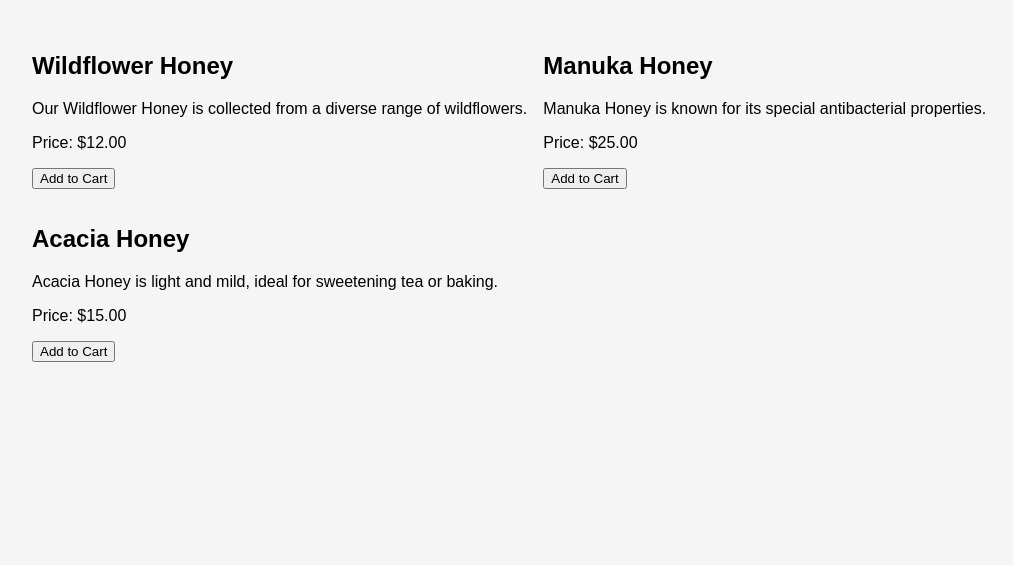
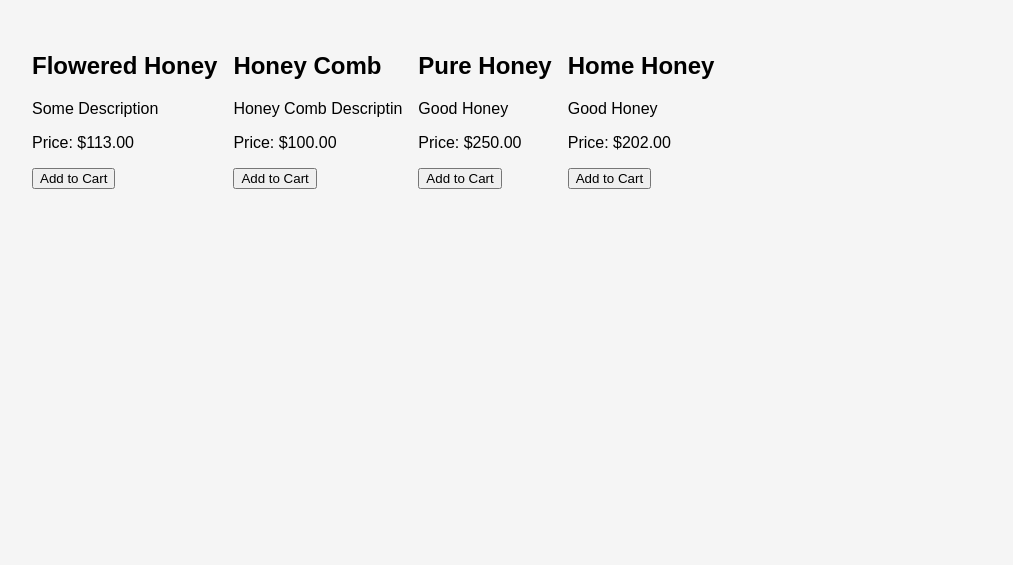
Before and after one commit to OleksandrKarpenkoUA/honey_shop, a Django app: page /products/ in a window 1280 px wide. Shown: the part 87-652 px from the top of the page, without its empty margins (0-1013 px from the left). Run offline with Django 5.2, Linux system fonts and the light colour scheme; data comes from the database, SQL or seed files in the repository.

Commit message:
change goods model and change product page

```diff
--- a/app/settings.py
+++ b/app/settings.py
@@ -119,7 +119,7 @@ USE_TZ = True
 # https://docs.djangoproject.com/en/5.0/howto/static-files/
 
 STATIC_URL = 'static/'
-STATICFILES_DIRS = [os.path.join(BASE_DIR, 'static')]
+STATICFILES_DIRS = ['E:\\smartDjango\\app\\static']
 
 # Default primary key field type
 # https://docs.djangoproject.com/en/5.0/ref/settings/#default-auto-field
--- a/main/admin.py
+++ b/main/admin.py
@@ -1,8 +1,5 @@
 from django.contrib import admin
-from .models import Goods, Question
+from .models import Goods
 
-class QuestionAdmin(admin.ModelAdmin):
-    list_display = ["time_created", "question"]
 
 admin.site.register(Goods)
-admin.site.register(Question, QuestionAdmin)
--- a/main/models.py
+++ b/main/models.py
@@ -1,9 +1,9 @@
 from django.db import models
-
 
 class Goods(models.Model):
     goods_title = models.CharField(max_length=155)
-    description = models.SlugField(max_length=255)
+    description = models.TextField(max_length=255)
+    price = models.DecimalField(max_digits=10, decimal_places=2)
     time_create = models.DateTimeField(auto_now_add=True)
     time_update = models.DateTimeField(auto_now=True)
     is_published = models.BooleanField(default=True)
@@ -14,7 +14,3 @@ class Goods(models.Model):
 
     def __str__(self):
         return self.goods_title
-
-class Question(models.Model):
-    question = models.CharField(max_length=155)
-    time_created = models.DateField(auto_now_add=True)
--- a/main/templates/main/products.html
+++ b/main/templates/main/products.html
@@ -5,24 +5,14 @@
 {% block main %}
 <main>
     <section class="product-list">
-        <article class="product">
-            <h2>Wildflower Honey</h2>
-            <p>Our Wildflower Honey is collected from a diverse range of wildflowers.</p>
-            <p>Price: $12.00</p>
+        {% for product in goods %}
+        <article class='product'>
+            <h2>{{ product.goods_title }}</h2>
+            <p>{{ product.description }}</p>
+            <p>Price: ${{ product.price }}</p>
             <button>Add to Cart</button>
         </article>
-        <article class="product">
-            <h2>Manuka Honey</h2>
-            <p>Manuka Honey is known for its special antibacterial properties.</p>
-            <p>Price: $25.00</p>
-            <button>Add to Cart</button>
-        </article>
-        <article class="product">
-            <h2>Acacia Honey</h2>
-            <p>Acacia Honey is light and mild, ideal for sweetening tea or baking.</p>
-            <p>Price: $15.00</p>
-            <button>Add to Cart</button>
-        </article>
+        {% endfor %}
     </section>
 </main>
 {% endblock %}
--- a/main/urls.py
+++ b/main/urls.py
@@ -1,10 +1,11 @@
-from django.urls import path, re_path
-from . import views
-
+from django.urls import path
+from .views import *
 
 urlpatterns = [
-    path('', views.index, name='home_page'),
-    path('products/', views.products, name='products'),
-    path('about_us/', views.about_us, name='about_us'),
-    path('add/', views.add_goods, name='add'),
+    path('', HomeGoods.as_view(), name='home_page'),
+    path('products/', products, name='products'),
+    path('about_us/', about_us, name='about_us'),
+    path('add/', add_goods, name='add'),
 ]
+
+handler404 = 'main.views.page_not_found'
--- a/main/views.py
+++ b/main/views.py
@@ -1,39 +1,40 @@
 from django.shortcuts import redirect, render
-from django.http import Http404, HttpResponse, HttpResponseNotFound
-from django.urls import reverse
-from django.template.loader import render_to_string
+from django.http import HttpResponse
 from .forms import GoodsForm
-
+from django.views.generic import ListView
+from .models import Goods
 
 categories = [
-    {'id' : 1, 'goods' : 'Pure Honey', 'description' : '500g of pure, organic honey.', 'product_url' : 'main/images/honey1.jpg'},
-    {'id' : 2, 'goods' : 'Flavored Honey', 'description' : '500g of honey with natural flavors.', 'product_url' : 'main/images/honey2.jpg'},
-    {'id' : 3, 'goods' : 'Honeycomb', 'description' : '250g of fresh honeycomb.', 'product_url' : 'main/images/honey3.jpg'}
+    {'id': 1, 'goods': 'Pure Honey', 'description': '500g of pure, organic honey.', 'product_url': 'main/images/honey1.jpg'},
+    {'id': 2, 'goods': 'Flavored Honey', 'description': '500g of honey with natural flavors.', 'product_url': 'main/images/honey2.jpg'},
+    {'id': 3, 'goods': 'Honeycomb', 'description': '250g of fresh honeycomb.', 'product_url': 'main/images/honey3.jpg'}
 ]
 
-
+class HomeGoods(ListView):
+    model = Goods
+    template_name = 'main/index.html'
+    context_object_name = 'goods'
 
 def index(request):
     return render(request, 'main/index.html')
-
-def test(request, id):
-    response = 'You\'re welcome! %d'
-    return HttpResponse(response % id)
-
 
 def page_not_found(request, exception):
     return render(request, 'main/404.html')
 
 def products(request):
-    return render(request, 'main/products.html')
+    goods = Goods.objects.all()
+    return render(request, 'main/products.html', {'goods': goods})
 
 def about_us(request):
     return render(request, 'main/about_us.html')
 
 def add_goods(request):
     if request.method == 'POST':
-        pass
+        form = GoodsForm(request.POST)
+        if form.is_valid():
+            form.save()
+            return redirect('home_page')  # Redirect to the home page after successful submission
     else:
         form = GoodsForm()
 
-    return render(request, 'main/add_goods.html', {'form' : form})
+    return render(request, 'main/add_goods.html', {'form': form})
```
Also changed, not shown: main/forms.py (+12 -5 lines), db.sqlite3, main/migrations/0001_initial.py, main/migrations/0002_question_alter_goods_options.py (deleted), main/migrations/0003_rename_goods_name_goods_goods_title.py (deleted), 1 other file.
